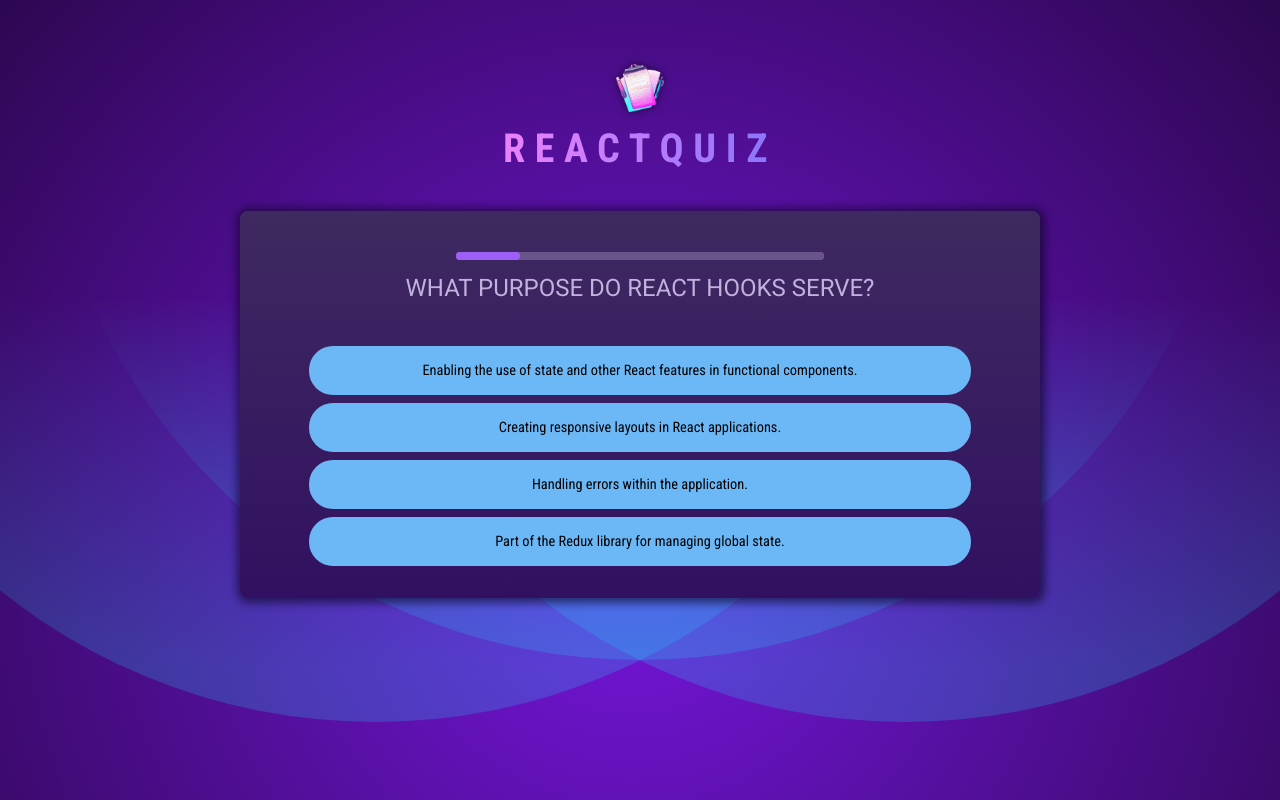
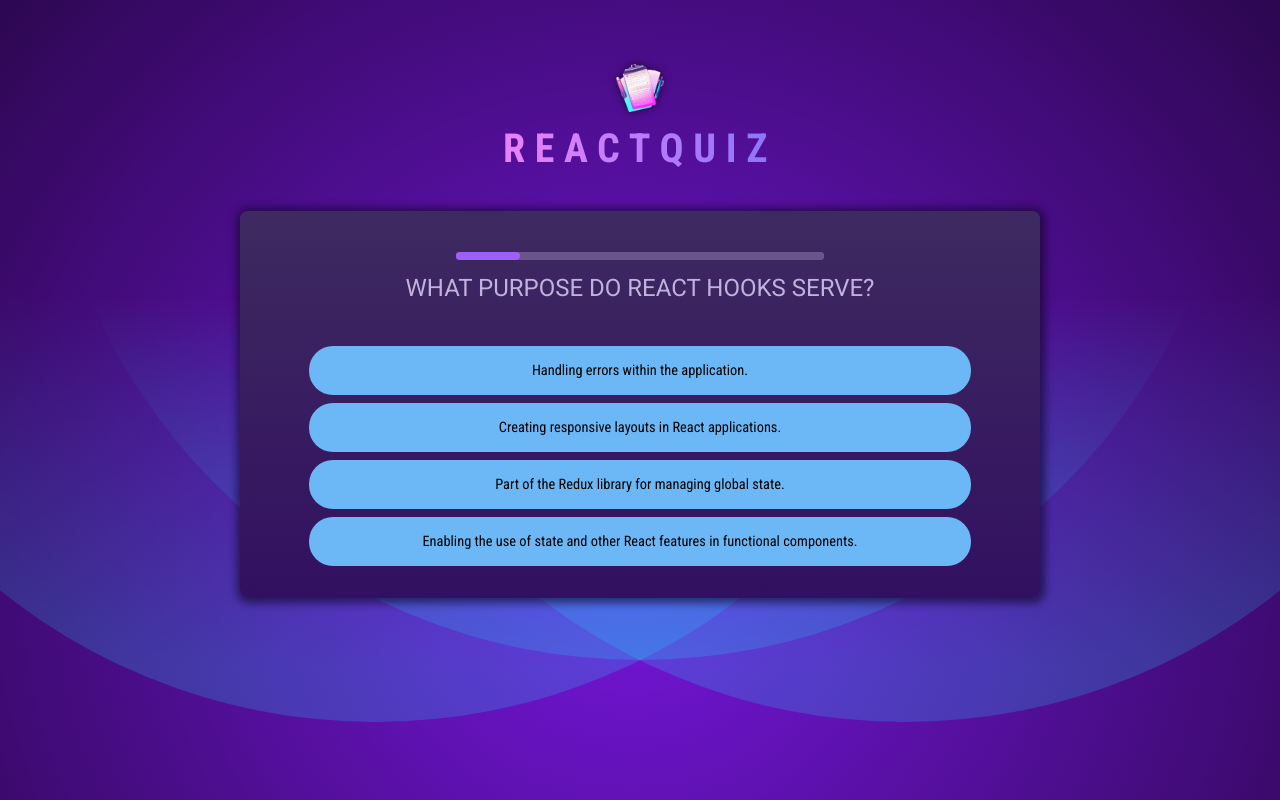
Before and after one commit to kielakjr/quiz-app, a React (Vite) app: page / in a window 1280 px wide. Built offline with nearby package versions, Linux system fonts and the light colour scheme.

Commit message:
Implementing shuffling answers and made summary show questions and correctnes of anwsers

```diff
--- a/src/components/Answer.jsx
+++ b/src/components/Answer.jsx
@@ -1,9 +1,13 @@
-import React from 'react'
+import React, { useEffect } from 'react'
+import { useRef } from 'react'
 
 const Answer = ({ text, selected, onSelect }) => {
+
+  const buttonRef = useRef();
+
   return (
     <li className="answer" onClick={() => onSelect(text)}>
-      <button className={selected ? 'selected' : ''}>{text}</button>
+      <button ref={buttonRef} className={selected ? 'selected' : ''}>{text}</button>
     </li>
   )
 }
--- a/src/components/Quiz.jsx
+++ b/src/components/Quiz.jsx
@@ -8,6 +8,13 @@ import questionsData from '../data/questions.js'
 const QUESTIONS = questionsData;
 const TIME_FOR_QUESTION = 3;
 
+const shuffleArray = (array) => {
+  return array
+    .map(value => ({ value, sort: Math.random() }))
+    .sort((a, b) => a.sort - b.sort)
+    .map(({ value }) => value);
+}
+
 const questionReducer = (state, action) => {
   switch (action.type) {
     case 'NEXT_QUESTION':
@@ -17,9 +24,10 @@ const questionReducer = (state, action) => {
           ...state,
           index: nextIndex,
           text: QUESTIONS[nextIndex].text,
-          answers: QUESTIONS[nextIndex].answers,
+          answers: shuffleArray(QUESTIONS[nextIndex].answers),
           id: QUESTIONS[nextIndex].id,
           time: TIME_FOR_QUESTION,
+          correct: QUESTIONS[nextIndex].answers[0],
           selectedAnswer: null,
         };
       } else {
@@ -44,10 +52,11 @@ const Quiz = ({ onAnswer, submitQuiz }) => {
   const [question, dispatchQuestion] = useReducer(questionReducer, {
     index: 0,
     text: QUESTIONS[0].text,
-    answers: QUESTIONS[0].answers,
+    answers: shuffleArray(QUESTIONS[0].answers),
     id: QUESTIONS[0].id,
     selectedAnswer: null,
     time: TIME_FOR_QUESTION,
+    correct: QUESTIONS[0].answers[0],
     last: false,
   });
 
@@ -65,7 +74,7 @@ const Quiz = ({ onAnswer, submitQuiz }) => {
 
   const selectAnswer = (answer) => {
     dispatchQuestion({ type: 'SELECT_ANSWER', payload: answer })
-    onAnswer({ id: question.id, answer: answer });
+    onAnswer({ id: question.id, answer: answer, text: question.text, correct: question.correct === answer });
   }
 
   useEffect(() => {
@@ -94,7 +103,7 @@ const Quiz = ({ onAnswer, submitQuiz }) => {
           </div>
           <ul id="answers">
             {question.answers.map((answer, index) => (
-              <Answer key={index} text={answer} onSelect={selectAnswer} selected={answer === question.selectedAnswer} />
+              <Answer key={`${index}-${answer}`} text={answer} onSelect={selectAnswer} selected={answer === question.selectedAnswer} />
             ))}
           </ul>
         </div>
--- a/src/components/Summary.jsx
+++ b/src/components/Summary.jsx
@@ -5,9 +5,13 @@ const Summary = ({ givenAnswers }) => {
     <div id="summary">
       <ol>
         {givenAnswers.map(answer => (
+          <>
+          <h3>{answer.id[1]}</h3>
           <li key={answer.id}>
-            Question {answer.id}: {answer.answer}
+            <p className='question'>{answer.text}</p>
+            <p className={`user-answer ${answer.correct ? 'correct' : 'wrong'}`}>{answer.answer}</p>
           </li>
+          </>
         ))}
       </ol>
     </div>
```
